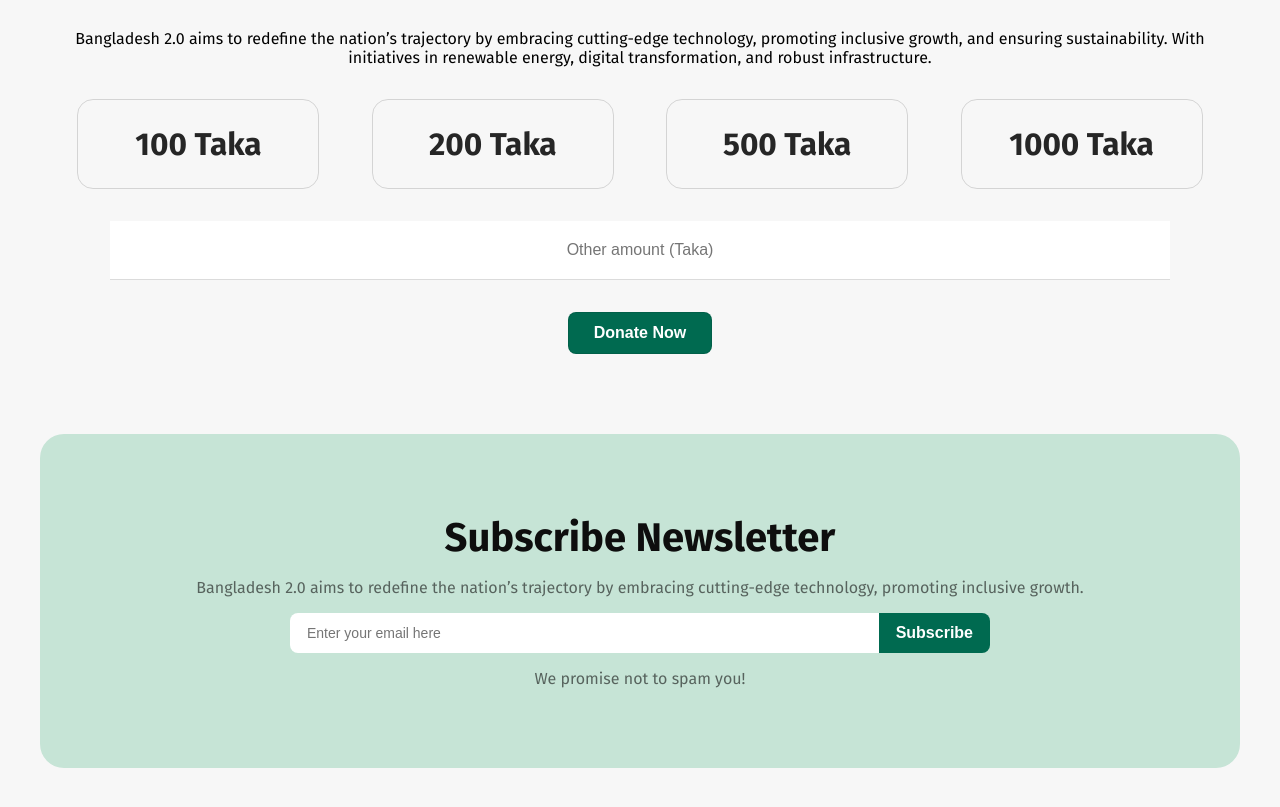
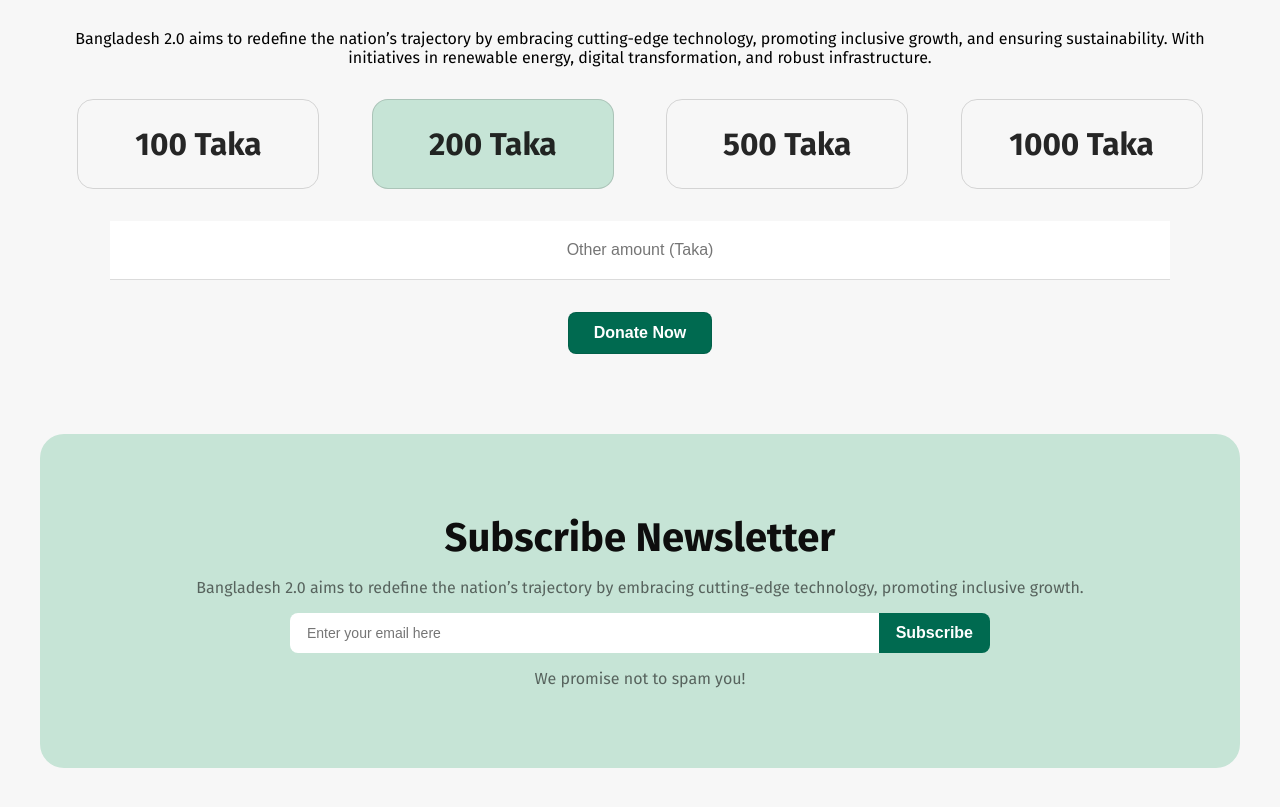
Before and after one commit to spshamim/ph_assignment_1, a plain HTML site: page index.html in a window 1280 px wide. Shown: the part 3922-4729 px from the top of the page. Drawn offline with Linux system fonts and the light colour scheme.

Commit message:
Recheck Done

```diff
--- a/css/index.css
+++ b/css/index.css
@@ -452,8 +452,13 @@ main .donate .donate-card-container .d-card{
     width: 230px;
 }
 
+main .donate .donate-card-container .ini-selected{
+    background-color: #C6E4D6;
+}
+
+
 main .donate .donate-card-container .d-card:hover{
-    background-color: #C6E4D6;
+    background-color: rgba(241, 100, 241, 0.712);
 }
 
 main .donate .donate-bottom .d-btn{
--- a/index.html
+++ b/index.html
@@ -181,7 +181,7 @@
                 <div class="d-card">
                     <h3 class="d-amount">100 Taka</h3>
                 </div>
-                <div class="d-card">
+                <div class="d-card ini-selected">
                     <h3 class="d-amount">200 Taka</h3>
                 </div>
                 <div class="d-card">
```
